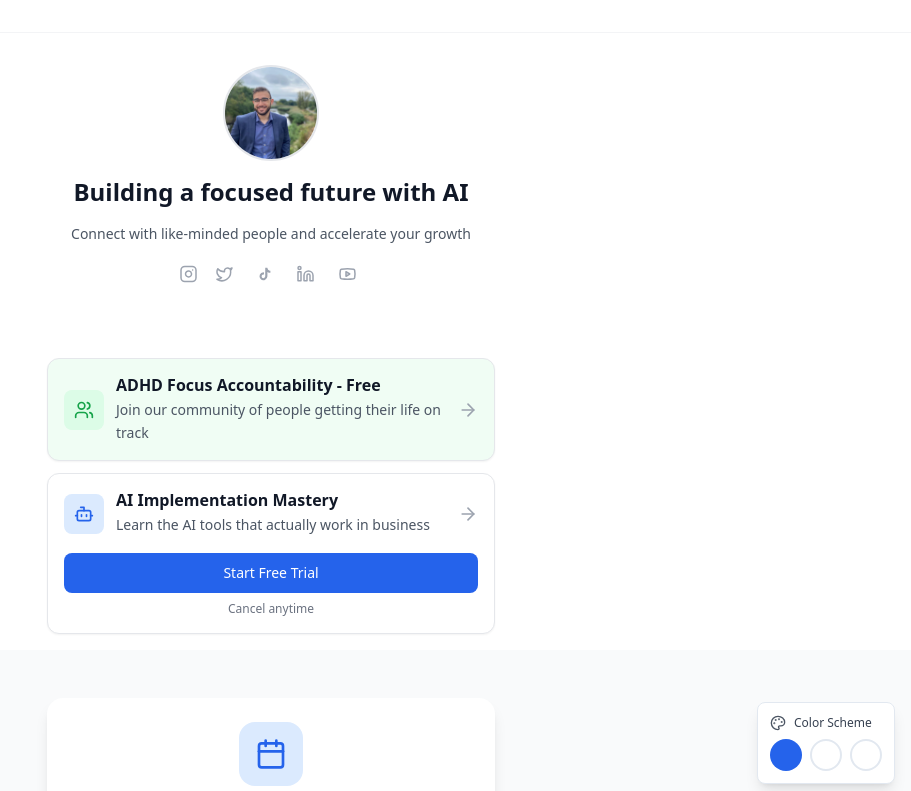
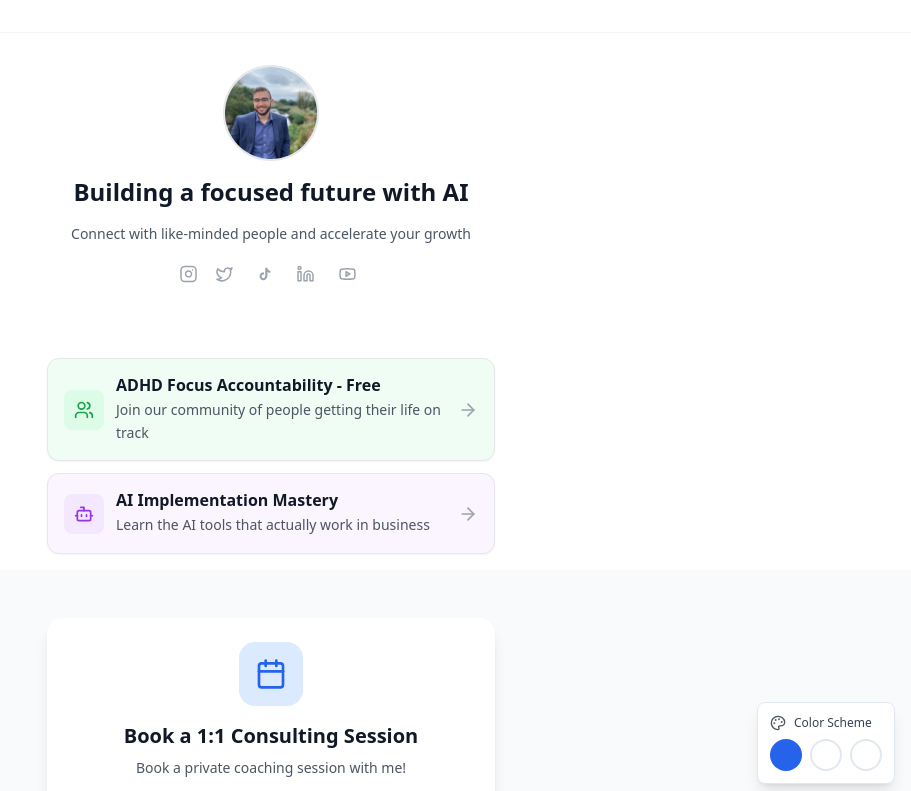
Before and after one commit to ameerry1998/bloom-connect-me, a React (Vite) app: page / in a window 1280 px wide. Shown: the top 791 px of the page, without its empty margins (369-1280 px from the left). Built offline with nearby package versions, Linux system fonts and the light colour scheme.

Commit message:
Refactor: Make community card pastel purple
- Changed the ADHD community card to pastel purple.
- Removed "Cancel anytime" and "Start Free Trial" elements.
- Made the entire card a clickable button.

```diff
--- a/src/components/CommunityLinks.tsx
+++ b/src/components/CommunityLinks.tsx
@@ -54,6 +54,16 @@ const colorSchemes: ColorScheme[] = [
     buttonHover: "hover:shadow-lg",
     textColor: "text-gray-900",
     descColor: "text-gray-600"
+  },
+  {
+    name: "Pastel Purple",
+    cardBg: "bg-purple-50",
+    iconBg: "bg-purple-100",
+    iconColor: "text-purple-600",
+    buttonBg: "bg-purple-500 hover:bg-purple-600",
+    buttonHover: "hover:shadow-lg",
+    textColor: "text-gray-900",
+    descColor: "text-gray-600"
   }
 ];
 
@@ -82,10 +92,27 @@ const CommunityLinks = ({ colorScheme = 0 }: { colorScheme?: number }) => {
       {communities.map((community) => {
         const IconComponent = community.icon;
         const isFree = community.price === "Free Forever";
-        const cardScheme = isFree ? colorSchemes[3] : scheme; // Use pastel green for free community
+        const isPaid = community.price === "14-Day Free Trial";
+
+        // Use specific color schemes for each card
+        let cardScheme;
+        if (isFree) {
+          cardScheme = colorSchemes[3]; // Pastel green for free community
+        } else if (isPaid) {
+          cardScheme = colorSchemes[4]; // Pastel purple for paid community
+        } else {
+          cardScheme = scheme;
+        }
 
         return (
-          <Card key={community.name} className={`${cardScheme.cardBg} border border-gray-200 shadow-sm hover:shadow-md transition-all duration-300 rounded-xl overflow-hidden cursor-pointer`}>
+          <a
+            key={community.name}
+            href={community.url}
+            target="_blank"
+            rel="noopener noreferrer"
+            className="block"
+          >
+            <Card className={`${cardScheme.cardBg} border border-gray-200 shadow-sm hover:shadow-md transition-all duration-300 rounded-xl overflow-hidden cursor-pointer`}>
               <CardContent className="p-4">
                 {/* Icon, Title and Arrow Row */}
                 <div className="flex items-center gap-3">
@@ -104,27 +131,9 @@ const CommunityLinks = ({ colorScheme = 0 }: { colorScheme?: number }) => {
 
                   <ArrowRight className="h-5 w-5 text-gray-400 flex-shrink-0" />
                 </div>
-
-              {/* CTA Button - only show for paid communities */}
-              {!isFree && (
-                <>
-                  <Button
-                    asChild
-                    className={`w-full ${cardScheme.buttonBg} text-white font-medium py-2 h-10 rounded-lg ${cardScheme.buttonHover} transform active:scale-95 transition-all duration-200 mt-4`}
-                  >
-                    <a href={community.url} target="_blank" rel="noopener noreferrer">
-                      Start Free Trial
-                    </a>
-                  </Button>
-
-                  {/* Fine print - only for paid communities */}
-                  <p className="text-center text-xs text-gray-500 mt-2">
-                    Cancel anytime
-                  </p>
-                </>
-              )}
               </CardContent>
             </Card>
+          </a>
         );
       })}
     </div>
```
Lines whose indentation alone changed are shown as unchanged.
